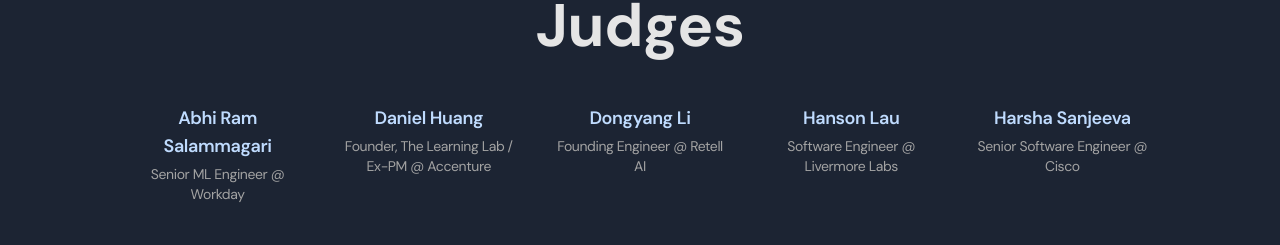
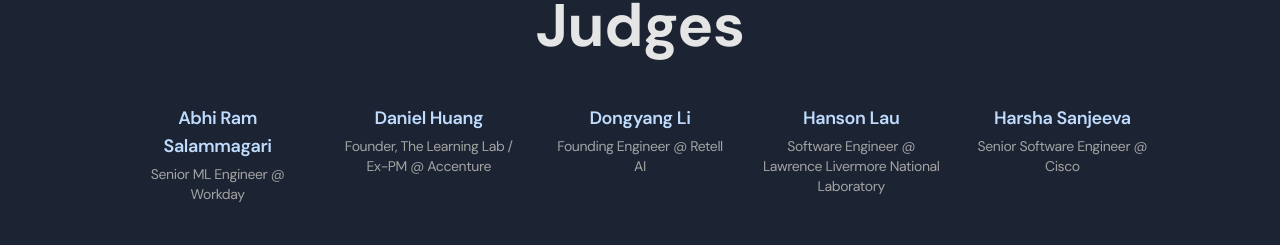
Before and after one commit to dliu99/stang-hacks, a Next.js app: page / in a window 1280 px wide. Shown: the part 2709-2954 px from the top of the page. Built offline with nearby package versions, Linux system fonts and the light colour scheme.

Commit message:
update role

```diff
--- a/src/app/page.tsx
+++ b/src/app/page.tsx
@@ -333,7 +333,7 @@ export default function StangHacksLanding() {
               { name: "Daniel Huang", role: "Founder, The Learning Lab / Ex-PM @ Accenture", linkedinUrl: "https://www.linkedin.com/in/dhuangg/" },
               { name: "Jerry Li", role: "Founder, The Learning Lab / Ex-Senior SWE @ Robinhood", linkedinUrl: "https://www.linkedin.com/in/jerrylinew/" },
               { name: "Prabir Vora", role: "Founding Engineer @ Retell AI", linkedinUrl: "https://www.linkedin.com/in/prabir-vora/" },
-              { name: "Hanson Lau", role: "Software Engineer @ Livermore Labs", linkedinUrl: "https://www.linkedin.com/in/hanson-lau" },
+              { name: "Hanson Lau", role: "Software Engineer @ Lawrence Livermore National Laboratory", linkedinUrl: "https://www.linkedin.com/in/hanson-lau" },
               { name: "Harsha Sanjeeva", role: "Senior Software Engineer @ Cisco", linkedinUrl: "https://www.linkedin.com/in/harshasanjeeva/" },
               { name: "Logan Roche", role: "Software Engineering Intern @ Hewlett Packard Enterprise", linkedinUrl: "https://www.linkedin.com/in/logan-j-roche" },
               { name: "Vikas Sachdeva", role: "VP of Product Engineering @ iTalent Digital", linkedinUrl: "https://www.linkedin.com/in/visachdeva/" },
```
